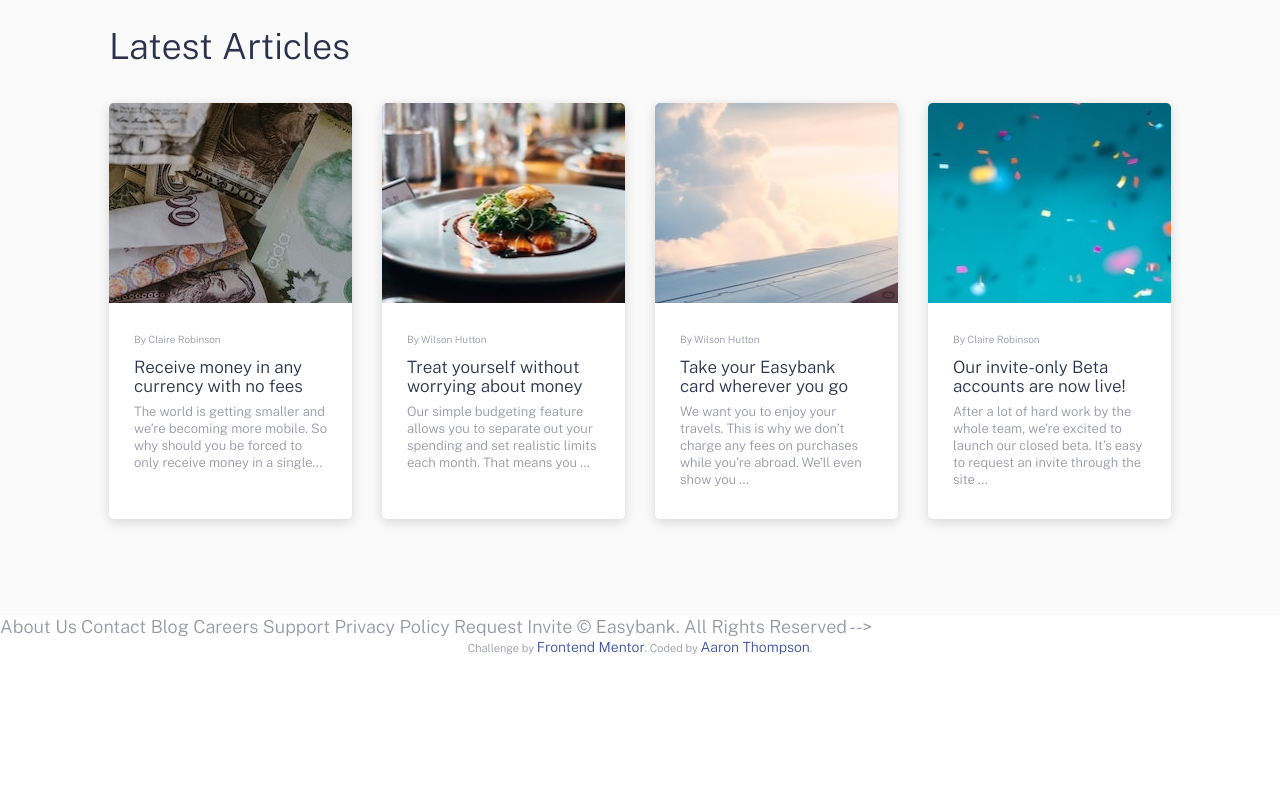
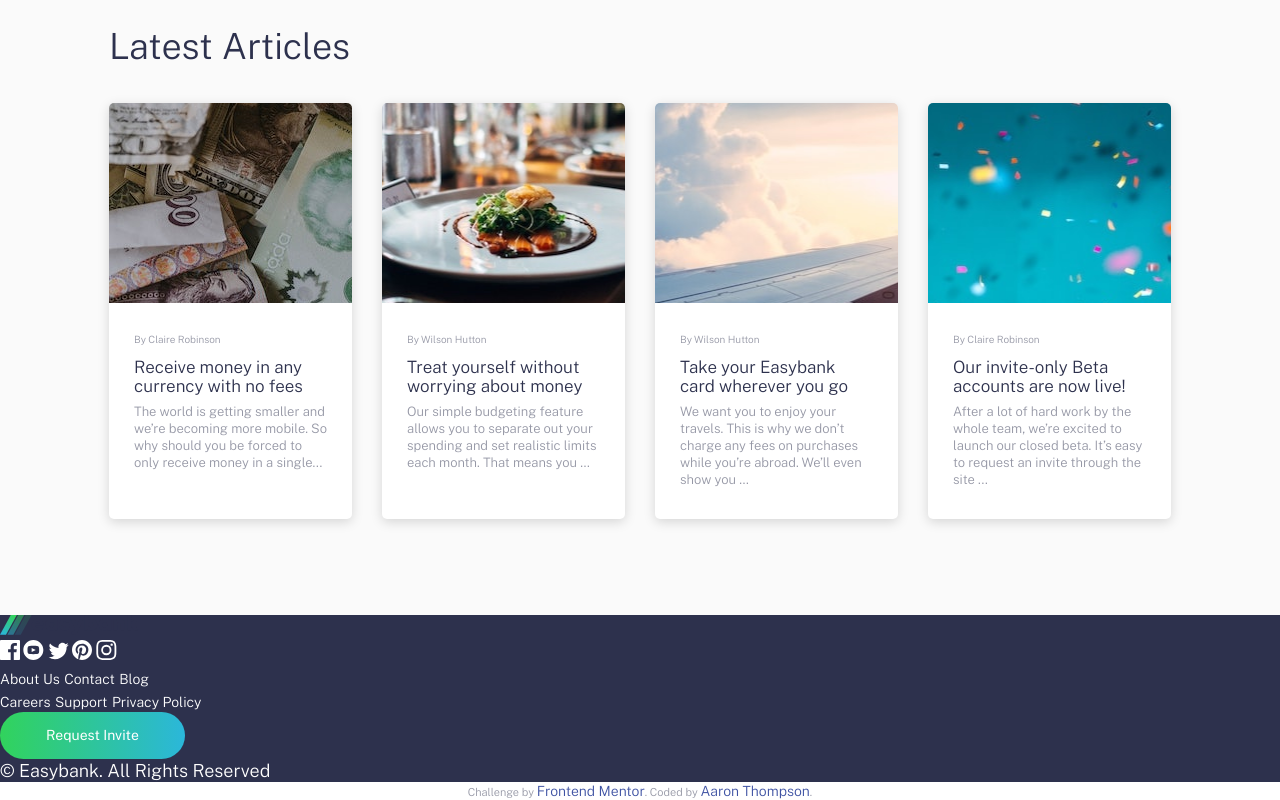
Before and after one commit to AaronTho/Easybank, a website: page index.html in a window 1280 px wide. Shown: the part 1456-2256 px from the top of the page. Before the commit the page ends 2112 px from the top, so only its background shows below. Drawn offline with nearby package versions, Linux system fonts and the light colour scheme.

Commit message:
added footer markup

```diff
--- /dev/null
+++ b/App/scss/_footer.scss
@@ -0,0 +1,28 @@
+.footer {
+  background-color: $darkBlue;
+  color: $white;
+
+  a {
+    color: $white;
+  }
+  &__logo {
+  }
+
+  &__social {
+  }
+
+  &__links {
+    &.col1 {
+    }
+    &.col2 {
+    }
+  }
+
+  &__cta {
+    a.button {
+    }
+  }
+
+  &__copyright {
+  }
+}
--- a/App/scss/_globals.scss
+++ b/App/scss/_globals.scss
@@ -17,6 +17,7 @@
   font-weight: 300;
   color: $grayishBlue;
   line-height: 1.3;
+  overflow-x: hidden;
 
   @include breakpoint-up(large) {
     font-size: $font-med;
--- a/App/scss/style.scss
+++ b/App/scss/style.scss
@@ -7,3 +7,4 @@
 @import "hero";
 @import "feature";
 @import "article";
+@import "footer";
--- a/index.html
+++ b/index.html
@@ -218,8 +218,60 @@
       </div>
     </section>
 
-            About Us Contact Blog Careers
-    Support Privacy Policy Request Invite © Easybank. All Rights Reserved -->
+   <div class="footer">
+
+      <a class="footer__logo" href="#">
+        <img src="/images/logo.svg" />
+      </a>
+
+      <div class="footer__social">
+        <a href="#">
+          <img src="/images/icon-facebook.svg" alt="Facebook">
+        </a>
+         <a href="#">
+          <img src="/images/icon-youtube.svg" alt="YouTube">
+        </a>
+         <a href="#">
+          <img src="/images/icon-twitter.svg" alt="Twitter">
+        </a>
+         <a href="#">
+          <img src="/images/icon-pinterest.svg" alt="Pintrest">
+        </a>
+         <a href="#">
+          <img src="/images/icon-instagram.svg" alt="Instagram">
+        </a>
+      </div>
+
+
+
+
+
+    <div class="footer__links col1">
+      <a href="#">About Us</a>
+      <a href="#">Contact</a>
+      <a href="#">Blog</a>
+    </div>
+
+     <div class="footer__links col2">
+      <a href="#">Careers</a>
+      <a href="#">Support</a>
+      <a href="#">Privacy Policy</a>
+    </div>
+
+<div class="footer__cta">
+  <a href="#" class="button">Request Invite</a>
+
+
+<div class="footer__copyright">
+  © Easybank. All Rights Reserved
+</div>
+</div>
+
+     </div>
+
+
+
+
 
     <div class="attribution">
       Challenge by
@@ -227,7 +279,6 @@
         >Frontend Mentor</a
       >. Coded by <a href="#">Aaron Thompson</a>.
     </div>
-
     <script src="/app/js/script.js"></script>
   </body>
 </html>
```
Also changed, not shown: App/scss/style.css.
